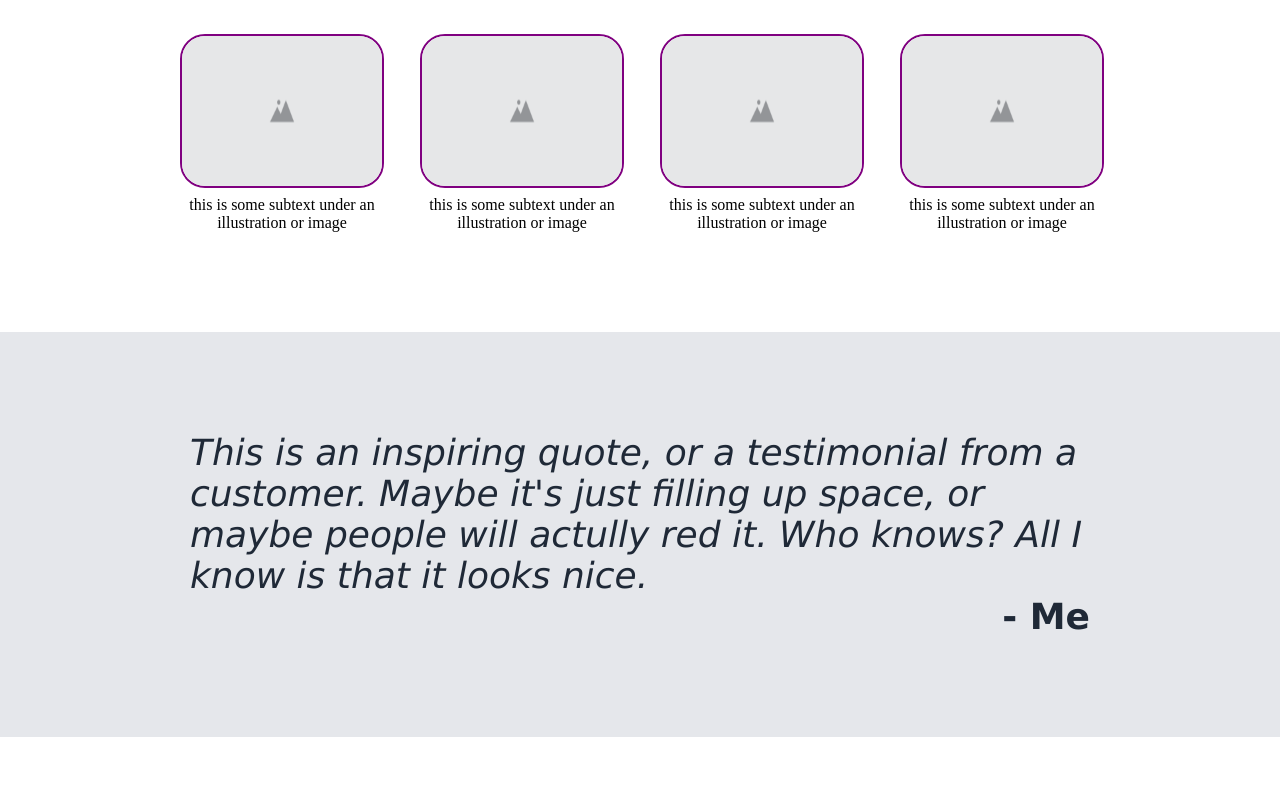
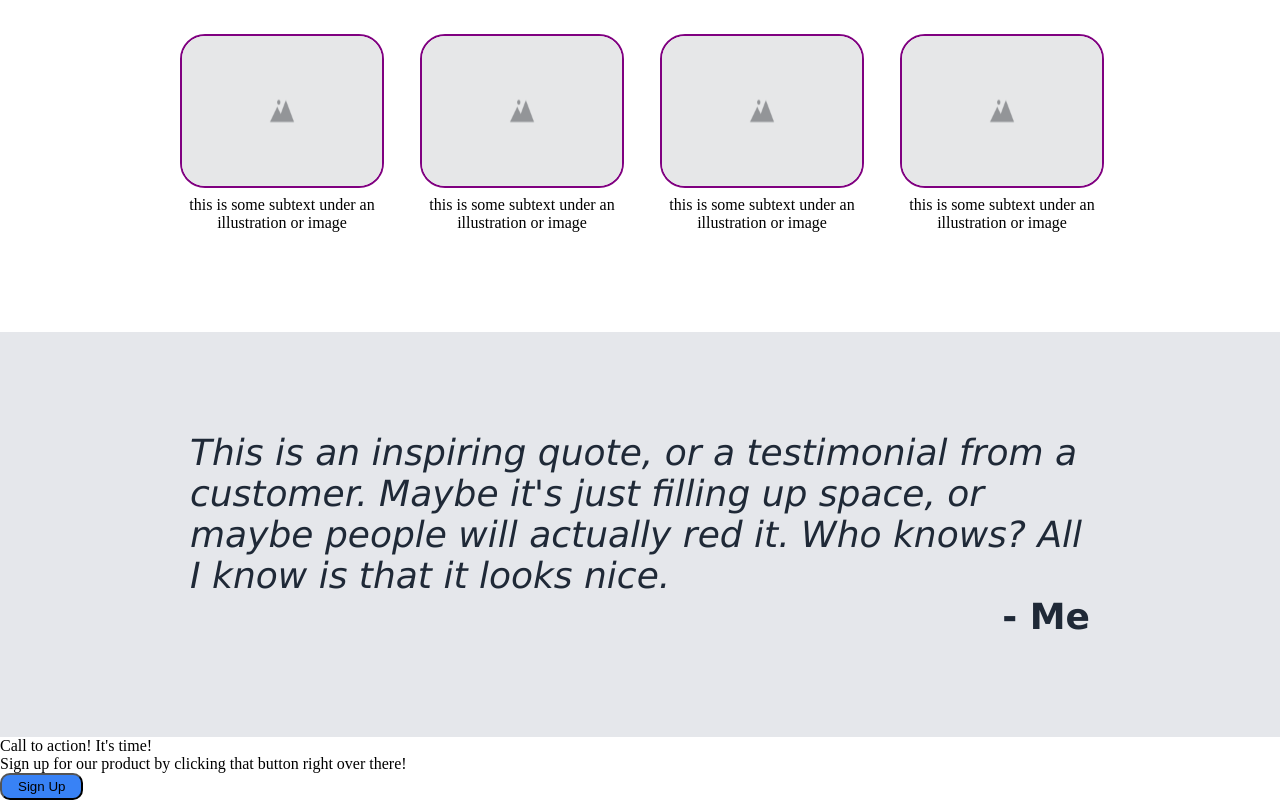
Before and after one commit to MohammedAlmanea/LandingPage, a plain HTML site: page index.html in a window 1280 px wide. Shown: the part 585-1385 px from the top of the page. Before the commit the page ends 1322 px from the top, so only its background shows below. Drawn offline with Linux system fonts and the light colour scheme.

Commit message:
Added signup

```diff
--- a/index.html
+++ b/index.html
@@ -49,14 +49,28 @@
                 this is some subtext under an illustration or image
             </div>
         </div>
+    </div>
+
+    <div class="part3">
+        <div class="quote">This is an inspiring quote, or a testimonial from a customer. Maybe it's just filling up
+            space, or maybe people will actually red it. Who knows? All I know is that it looks nice.
+
+            <div class="who">- Me</div>
         </div>
+    </div>
 
-        <div class="part3">
-            <div class ="quote">This is an inspiring quote, or a testimonial from a customer. Maybe it's just filling up space, or maybe people will actully red it. Who knows? All I know is that it looks nice.
+    <div class="signup">
+        <div class="background">
+        <div class="t1">
+            Call to action! It's time!
+            <div class="t2">Sign up for our product by clicking that button right over there!
+            </div>
+        </div>
+        <button>Sign Up</button>
+    </div>
 
-        <div class="who">- Me</div>
     </div>
-    </div>
+
 </body>
 
 </html>
```
